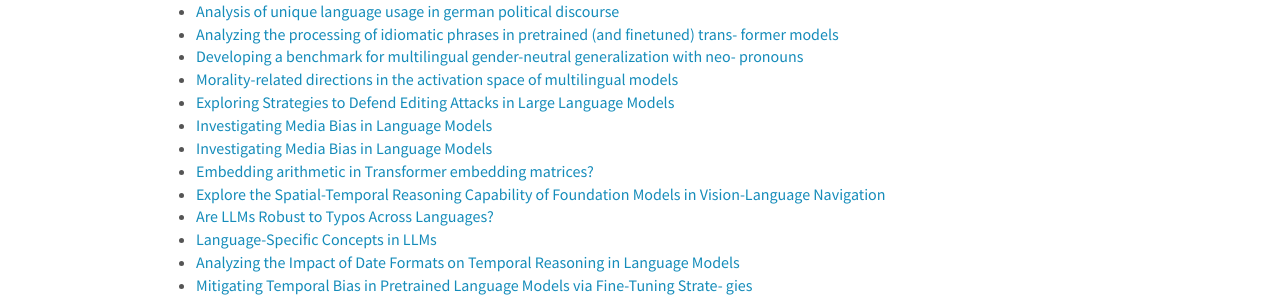
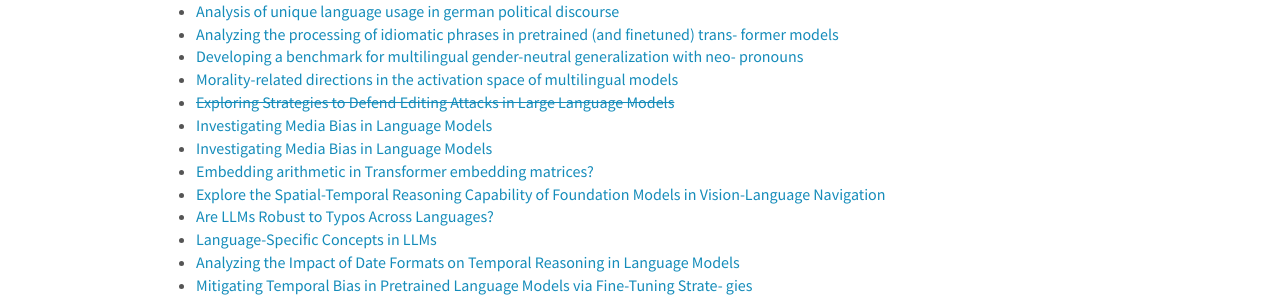
Before and after one commit to cisnlp/cisnlp.github.io, a Jekyll site: the page built from _pages/openings.md, in a window 1280 px wide and 900 px high, scrolled down 555 px. Shown: the part 158-455 px from the top of the window. Built offline with Jekyll 4.4.1, drawn with Linux system fonts in a browser that asks for light colours; nearby versions of some CDN libraries; comment, search, counter and statistics services are not loaded.

```diff
--- a/_pages/openings.md
+++ b/_pages/openings.md
@@ -36,7 +36,7 @@ Presently we have open BSc/MSc thesis positions in the following areas. Kindly a
 - [Analyzing the processing of idiomatic phrases in pretrained (and finetuned) trans- former models]({{ site.baseurl }}/thesis_proposals/2025/Lea-2025-Project-2.pdf)
 - [Developing a benchmark for multilingual gender-neutral generalization with neo- pronouns]({{ site.baseurl }}/thesis_proposals/2025/Leonor-2025-Project-1.pdf)
 - [Morality-related directions in the activation space of multilingual models]({{ site.baseurl }}/thesis_proposals/2025/Leonor-2025-Project-2.pdf)
-- [Exploring Strategies to Defend Editing Attacks in Large Language Models]({{ site.baseurl }}/thesis_proposals/2025/Mingyang-2025-Project-1.pdf)
+- [~~Exploring Strategies to Defend Editing Attacks in Large Language Models~~]({{ site.baseurl }}/thesis_proposals/2025/Mingyang-2025-Project-1.pdf)
 - [Investigating Media Bias in Language Models]({{ site.baseurl }}/thesis_proposals/2025/Molly-2025-Project-1.pdf)
 - [Investigating Media Bias in Language Models]({{ site.baseurl }}/thesis_proposals/2025/Molly-2025-Project-2.pdf)
 - [Embedding arithmetic in Transformer embedding matrices?]({{ site.baseurl }}/thesis_proposals/2025/Sebastian-2025-Project-1.pdf)
```
